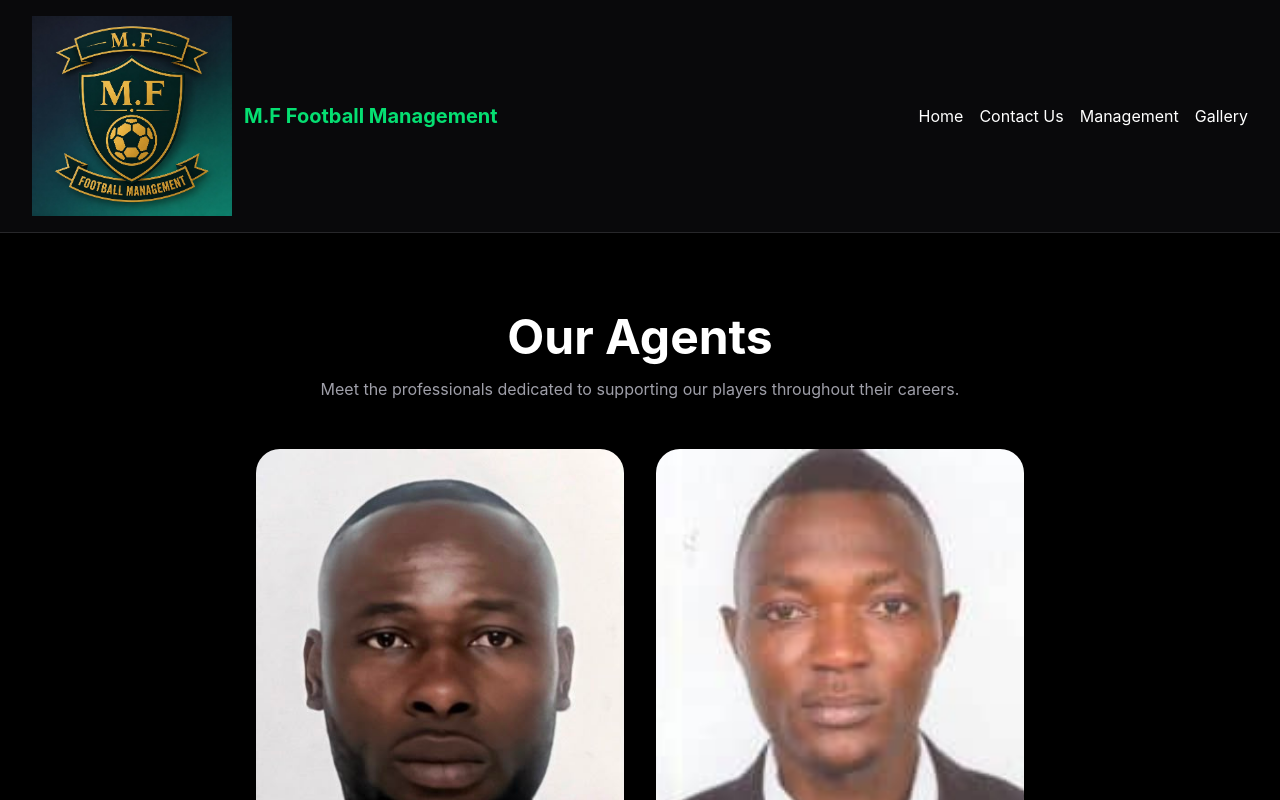
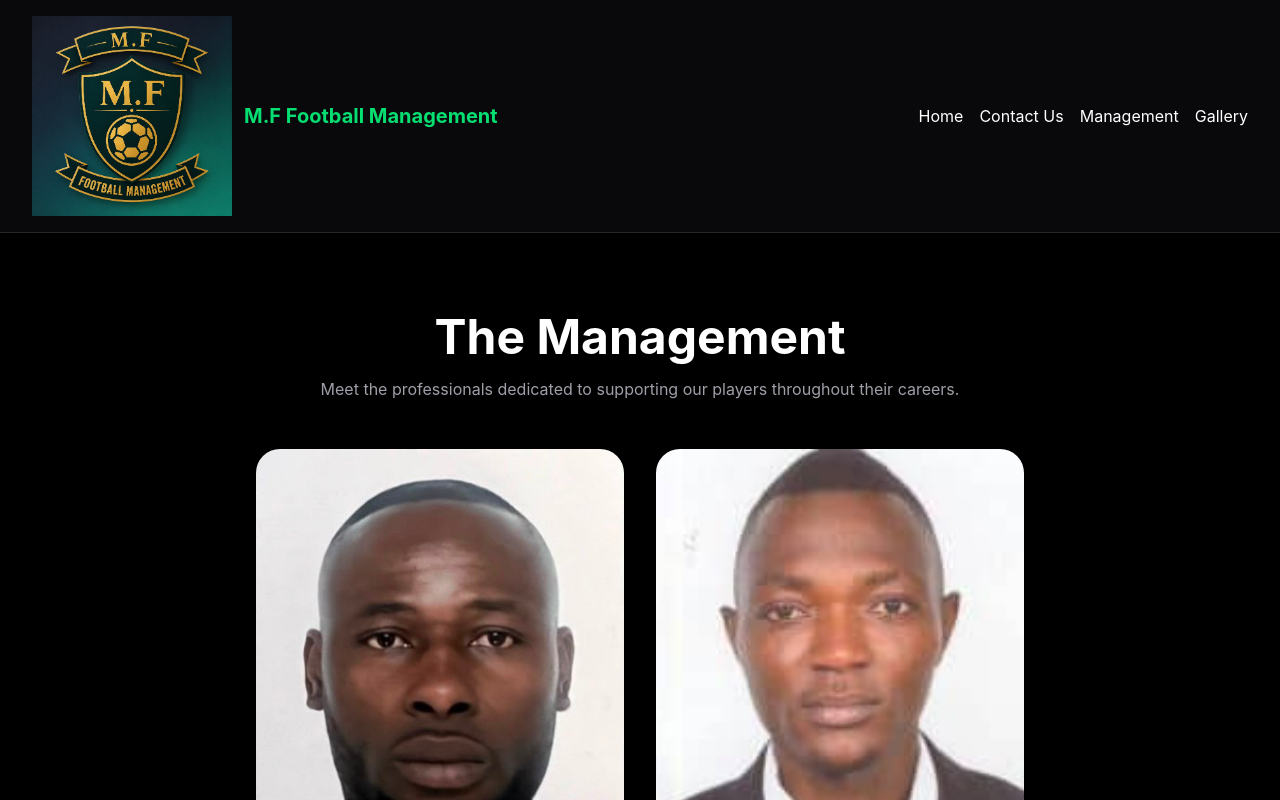
Before and after one commit to Yusuf10385/mf-football-management, a React (Vite) app: page / in a window 1280 px wide. Both pictures are taken after a click on the button "Management". Shown: the top 800 px of the page. Built offline with nearby package versions, Linux system fonts and the light colour scheme.

Commit message:
Update App.jsx

```diff
--- a/src/App.jsx
+++ b/src/App.jsx
@@ -218,7 +218,7 @@ function AgentsPage() {
   return (
     <div className="max-w-7xl mx-auto px-8 py-20">
       <h1 className="text-5xl font-bold text-center mb-4">
-        Our Agents
+        The Management
       </h1>
 
       <p className="text-center text-zinc-400 mb-12">
```
